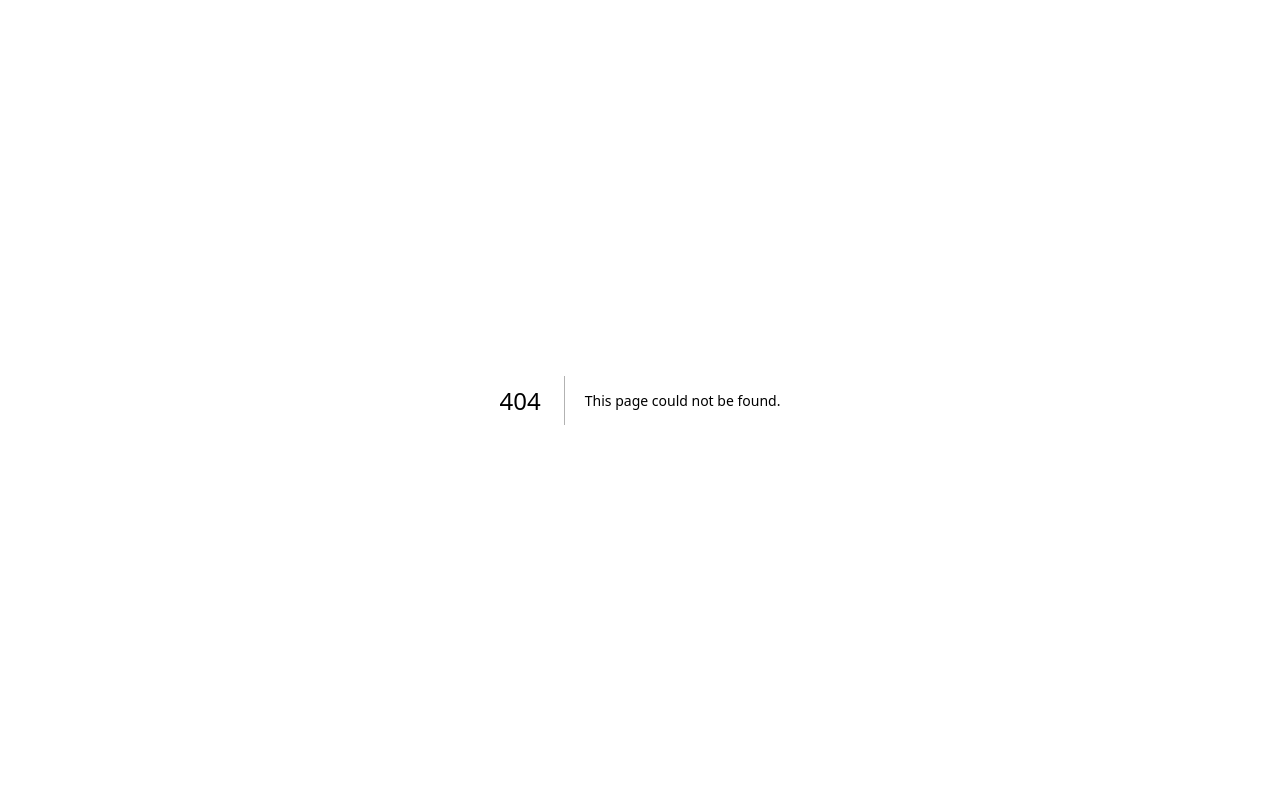
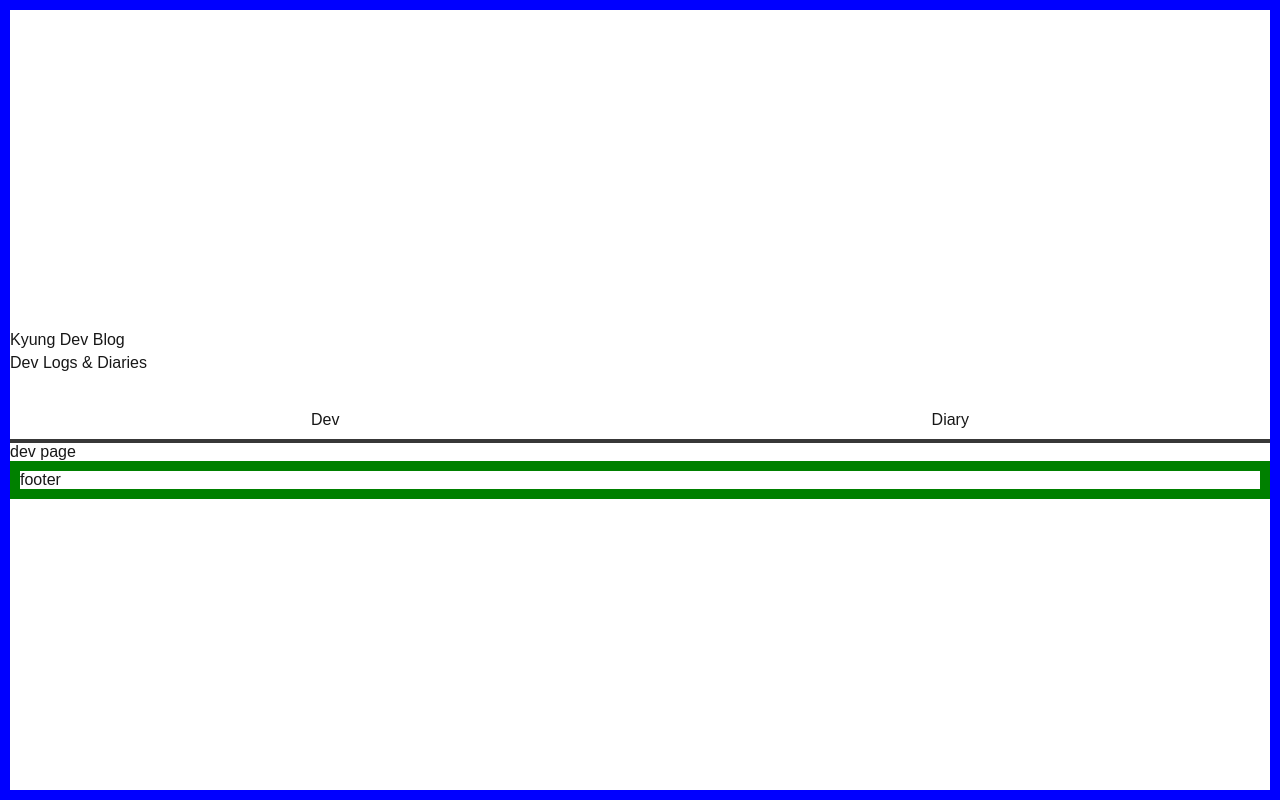
Before and after one commit to Jukyung94/kyungdev_blog, a Next.js app: page /dev in a window 1280 px wide. Before the commit this address had no page. Built offline with nearby package versions, Linux system fonts and the light colour scheme.

Commit message:
basic layouts

```diff
--- /dev/null
+++ b/src/app/dev/page.tsx
@@ -0,0 +1,5 @@
+export default function Page() {
+  return (
+    <div>dev page</div>
+  )
+}
--- /dev/null
+++ b/src/app/diary/page.tsx
@@ -0,0 +1,5 @@
+export default function Page() {
+  return(
+    <div>diary</div>
+  )
+};
--- a/src/app/globals.css
+++ b/src/app/globals.css
@@ -12,8 +12,10 @@
 
 html,
 body {
-  max-width: 100vw;
-  overflow-x: hidden;
+  width: 100%;
+  height: 100%;
+  margin: 0;
+  overflow: auto;
 }
 
 body {
--- /dev/null
+++ b/src/app/index.css
@@ -0,0 +1,74 @@
+:root {
+  --gray-rgb: 0, 0, 0;
+  --gray-alpha-200: rgba(var(--gray-rgb), 0.08);
+  --gray-alpha-100: rgba(var(--gray-rgb), 0.05);
+
+  --button-primary-hover: #383838;
+  --button-secondary-hover: #f2f2f2;
+}
+
+.page {
+  display: flex;
+  width: 100%;
+  height: 100%;
+}
+
+.page.layout {
+  max-width: 1400px;
+  justify-content: center;
+  justify-self: center;
+}
+
+.col {
+  display: flex;
+  flex-direction: column;
+}
+
+.row {
+  display: flex;
+  flex-direction: row;
+}
+
+header {
+  display: flex;
+  height: 100px;
+  min-height: 50px;
+  align-items: center;
+}
+
+header > div {
+  display: flex;
+  flex-direction: column;
+  gap: 5px;
+}
+
+
+hr {
+  border: 2px solid #383838;
+}
+
+.nav {
+  display: flex;
+  justify-content: space-around;
+  width: 100%;
+  padding: 10px;
+  gap: 10px;
+}
+
+@media only screen and (max-width: 200px)  {
+  .nav {
+    flex-direction: column;
+  }
+}
+
+.border_red {
+  border: 10px solid red;
+}
+
+.border_blue {
+  border: 10px solid blue;
+}
+
+.border_green {
+  border: 10px solid green;
+}
--- a/src/app/layout.tsx
+++ b/src/app/layout.tsx
@@ -1,6 +1,10 @@
 import type { Metadata } from "next";
 import { Geist, Geist_Mono } from "next/font/google";
 import "./globals.css";
+import "./index.css";
+import Menus from "@/components/nav-links";
+import Footer from "@/components/footer";
+import Header from "@/components/header";
 
 const geistSans = Geist({
   variable: "--font-geist-sans",
@@ -25,7 +29,13 @@ export default function RootLayout({
   return (
     <html lang="en">
       <body className={`${geistSans.variable} ${geistMono.variable}`}>
-        {children}
+        <div className="page layout col border_blue">
+          <Header />
+          <Menus />
+          <hr />
+          {children}
+          <Footer />
+        </div>
       </body>
     </html>
   );
--- /dev/null
+++ b/src/components/footer.tsx
@@ -0,0 +1,7 @@
+export default function Footer() {
+  return(
+    <footer className="flex row border_green">
+      footer
+    </footer>
+  )
+}
--- /dev/null
+++ b/src/components/header.tsx
@@ -0,0 +1,15 @@
+
+export default function Header() {
+  return(
+    <header>
+      <div>
+        <p>
+          Kyung Dev Blog
+        </p>
+        <p>
+          Dev Logs & Diaries
+        </p>
+      </div>
+    </header>
+  )
+};
--- /dev/null
+++ b/src/components/nav-links.tsx
@@ -0,0 +1,15 @@
+'use client'
+import Link from "next/link"
+
+export default function Menus() {
+  return(
+    <div className="nav">
+      <Link href={'/dev'} about="dev">
+        Dev
+      </Link>
+      <Link href={'/diary'} about="diary">
+        Diary
+      </Link>
+    </div>
+  )
+}
```
Also changed, not shown: src/app/page.tsx (+44 -87 lines).
